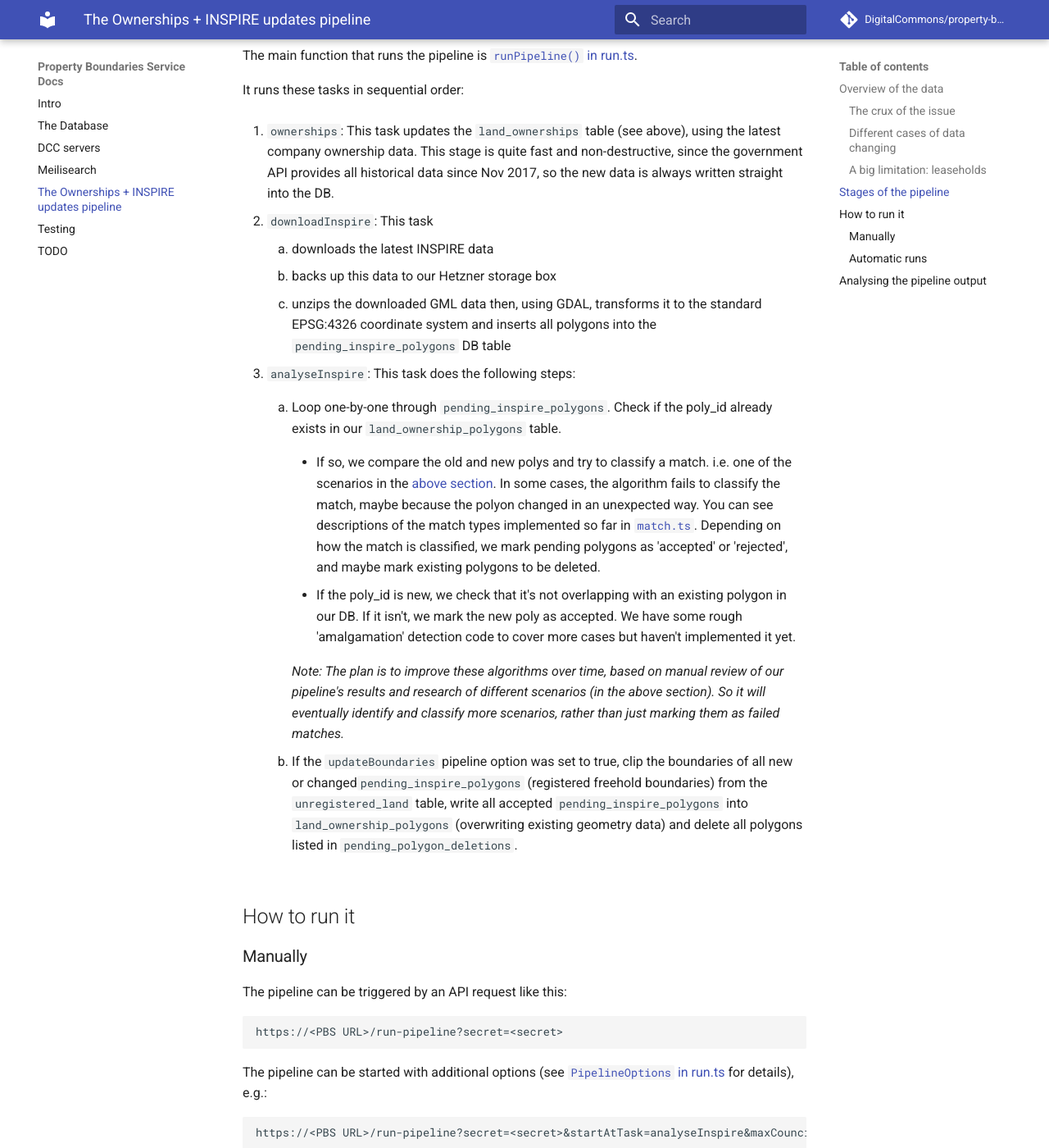
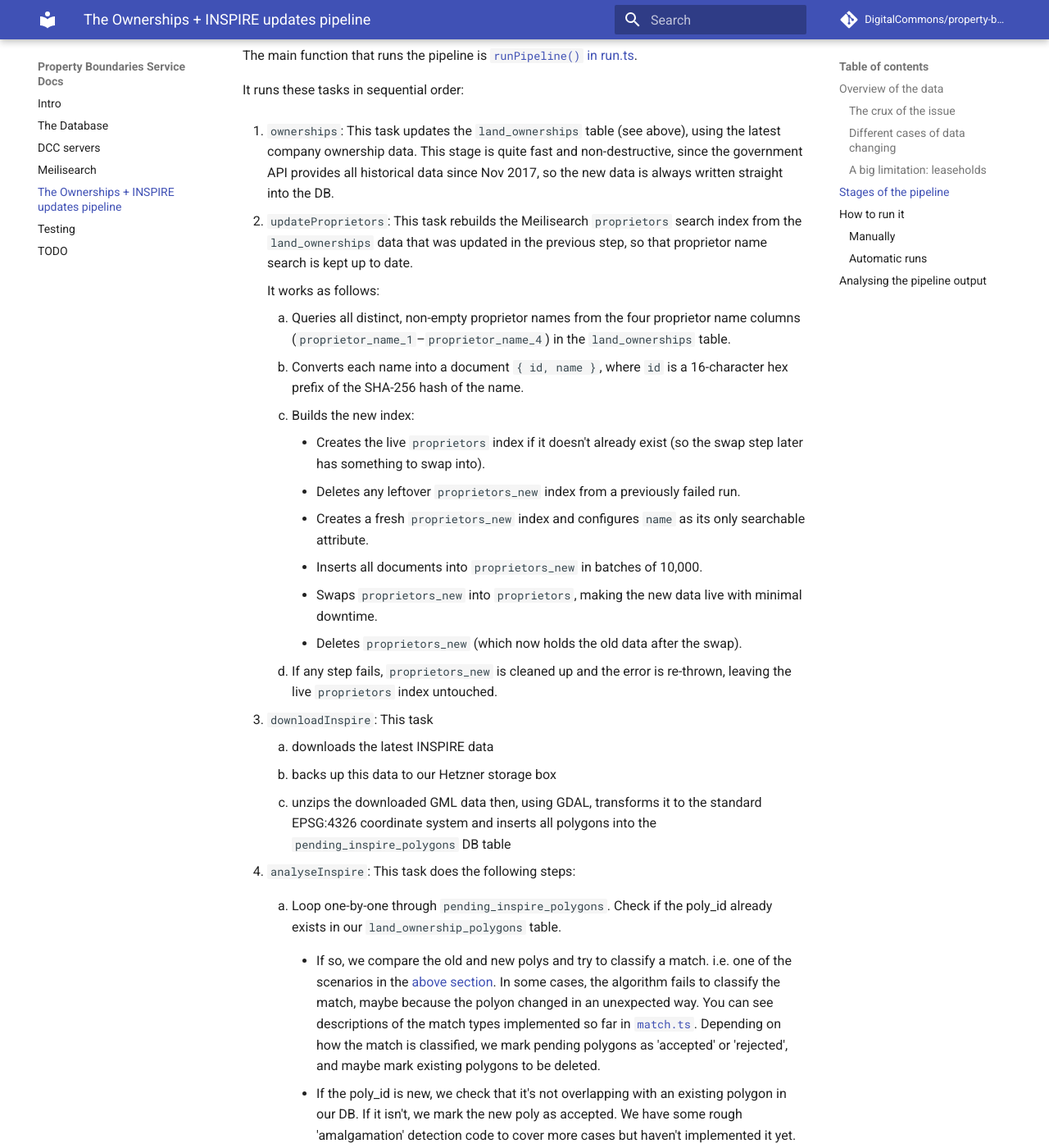
Before and after one commit to DigitalCommons/property-boundaries-service, an MkDocs documentation site: the page built from docs/pipeline.md, in a window 1280 px wide and 1400 px high, scrolled down 3170 px. Shown: the whole window at 82% size. Built offline with MkDocs 1.6.1 and Material for MkDocs 9.7.7, drawn with Linux system fonts in a browser that asks for light colours; comment, search, counter and statistics services are not loaded; some of the changed text lies outside the part shown.

Commit message:
Backsearch/move proprietor update pipeline task (#41)

```diff
--- a/docs/pipeline.md
+++ b/docs/pipeline.md
@@ -111,6 +111,22 @@ It runs these tasks in sequential order:
     ownership data. This stage is quite fast and non-destructive, since the government API provides all
     historical data since Nov 2017, so the new data is always written straight into the DB.
 
+1. `updateProprietors`: This task rebuilds the Meilisearch `proprietors` search index from the `land_ownerships` data that was updated in the previous step, so that proprietor name search is kept up to date.
+
+    It works as follows:
+
+    1. Queries all distinct, non-empty proprietor names from the four proprietor name columns (`proprietor_name_1`–`proprietor_name_4`) in the `land_ownerships` table.
+    1. Converts each name into a document `{ id, name }`, where `id` is a 16-character hex prefix of the SHA-256 hash of the name.
+    1. Builds the new index:
+        - Creates the live `proprietors` index if it doesn't already exist (so the swap step later has something to swap into).
+        - Deletes any leftover `proprietors_new` index from a previously failed run.
+        - Creates a fresh `proprietors_new` index and configures `name` as its only searchable attribute.
+        - Inserts all documents into `proprietors_new` in batches of 10,000.
+        - Swaps `proprietors_new` into `proprietors`, making the new data live with minimal downtime.
+        - Deletes `proprietors_new` (which now holds the old data after the swap).
+    1. If any step fails, `proprietors_new` is cleaned up and the error is re-thrown, leaving the live `proprietors` index untouched.
+
+
 1.  `downloadInspire`: This task
 
     1. downloads the latest INSPIRE data
@@ -178,6 +194,8 @@ are specific to DCC infrastructure, see [this GitHub comment](https://github.com
 
 After the `updateOwnerships` task is complete, the new company ownership data should be visible in LX for all users.
 
+After the `updateProprietors` task is complete, the Meilisearch proprietor index should be updated to match the proprietors in the Landownership table. These are visible to all users via the search bar in the LX frontend.
+
 After the `downloadOwnerships` task, a LX super user can see the pending INSPIRE polygons that have been downloaded in a separate, secret data layer.
 
 After the `analyseInspire` task has been run, the pending INSPIRE polygons will be marked 'accepted' if the matching algorithm thinks they are ready to be inserted into the main `land_ownership_polygons` DB table (either as a new row, or updating the geometry of an existing row if it has the same `poly_id`). If a pending polygon has been marked as 'accepted', this will be visible in the secret data layer on LX as a
```
Also changed, not shown: docs/meilisearch.md (+4 -4 lines), 1 other file.
